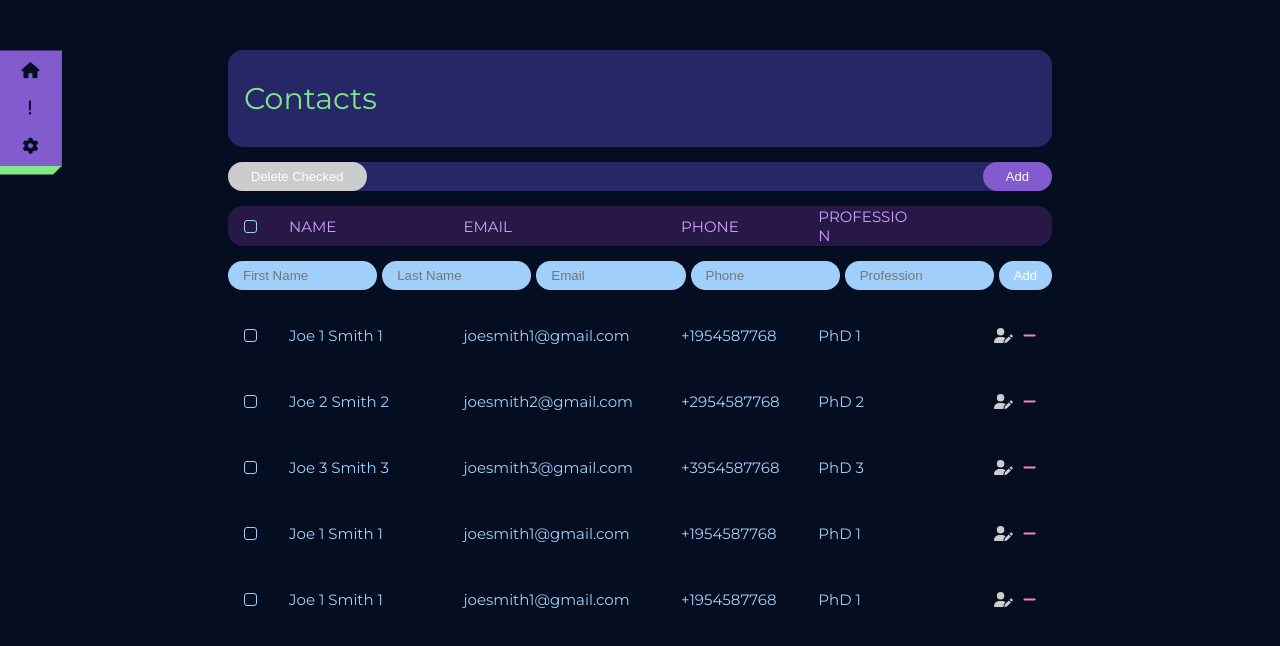
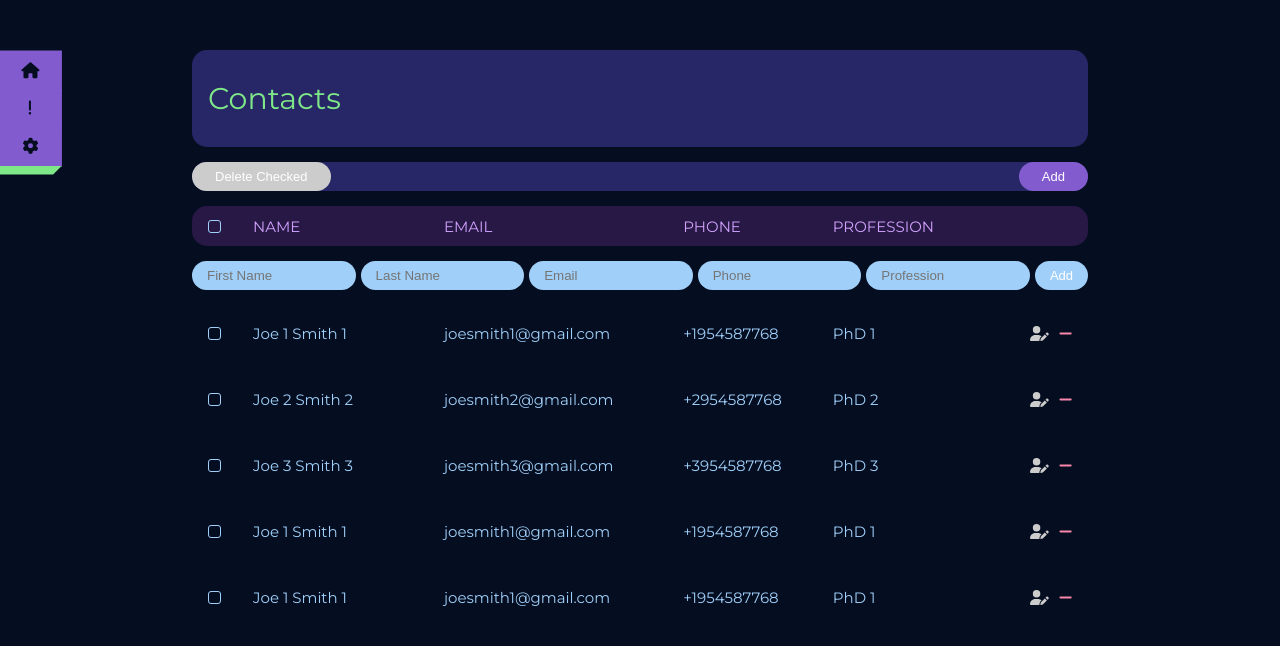
Before and after one commit to ghumash/ContactManager, a React (Create React App) app: page / in a window 1280 px wide. Shown: the top 646 px of the page. Built offline with nearby package versions, Linux system fonts and the light colour scheme; data requests are answered from the project's data file.

Commit message:
Refactor: margin in App

```diff
--- a/src/About/About.css
+++ b/src/About/About.css
@@ -1,6 +1,6 @@
 .About-container {
   padding: 30px 16px;
-  margin: 50px 100px 15px 100px;
+  margin-top: 50px;
 
   background-color: var(--color-3);
   border-radius: 15px;
--- a/src/App/App.css
+++ b/src/App/App.css
@@ -61,7 +61,7 @@ body {
 
 .Content {
   margin: 0 auto;
-  width: 80%;
+  width: 70%;
 }
 
 .checkbox {
--- a/src/Caption/Caption.css
+++ b/src/Caption/Caption.css
@@ -1,6 +1,6 @@
 .Caption {
   padding: 30px 16px;
-  margin: 50px 100px 15px 100px;
+  margin: 50px 0 15px 0;
 
   background-color: var(--color-3);
   border-radius: 15px;
--- a/src/List/List.css
+++ b/src/List/List.css
@@ -10,7 +10,6 @@
 .inlineAdd {
     display: flex;
     justify-content: space-between;
-    padding: 0 100px;
     margin-bottom: 2%;
 }
 
--- a/src/List/ListBtnSection/ListBtnSection.css
+++ b/src/List/ListBtnSection/ListBtnSection.css
@@ -1,7 +1,3 @@
-.ListBtnSection {
-  padding: 0 100px;
-}
-
 .ListBtnSection-container {
   margin-bottom: 15px;
   display: flex;
--- a/src/List/ListHeader/ListHeader.css
+++ b/src/List/ListHeader/ListHeader.css
@@ -1,5 +1,4 @@
 .ListHeader {
-  padding: 0 100px;
   cursor: default;
 }
 
--- a/src/List/ListItem/ListItem.css
+++ b/src/List/ListItem/ListItem.css
@@ -2,8 +2,7 @@
   display: flex;
   align-items: center;
   color: var(--color-5);
-  margin-bottom: 10px;
-  margin: 15px 100px;
+  margin: 15px 0;
 
   border-radius: 15px;
 }
--- a/src/Settings/Settings.css
+++ b/src/Settings/Settings.css
@@ -1,5 +1,5 @@
 .Settings-container {
-  margin: 50px 100px 15px 100px;
+  margin-top: 50px;
   color: var(--color-7);
 }
 
```
